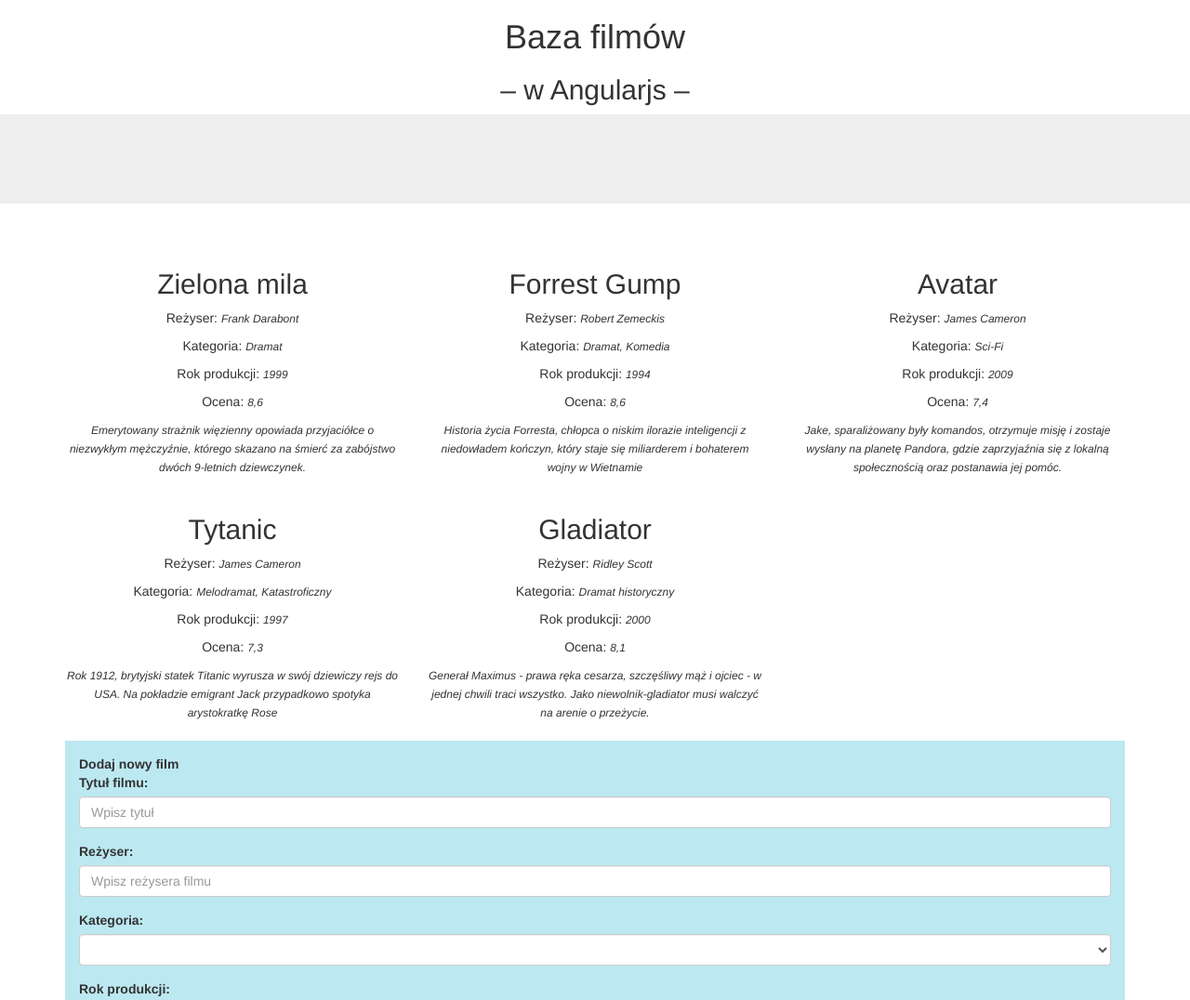
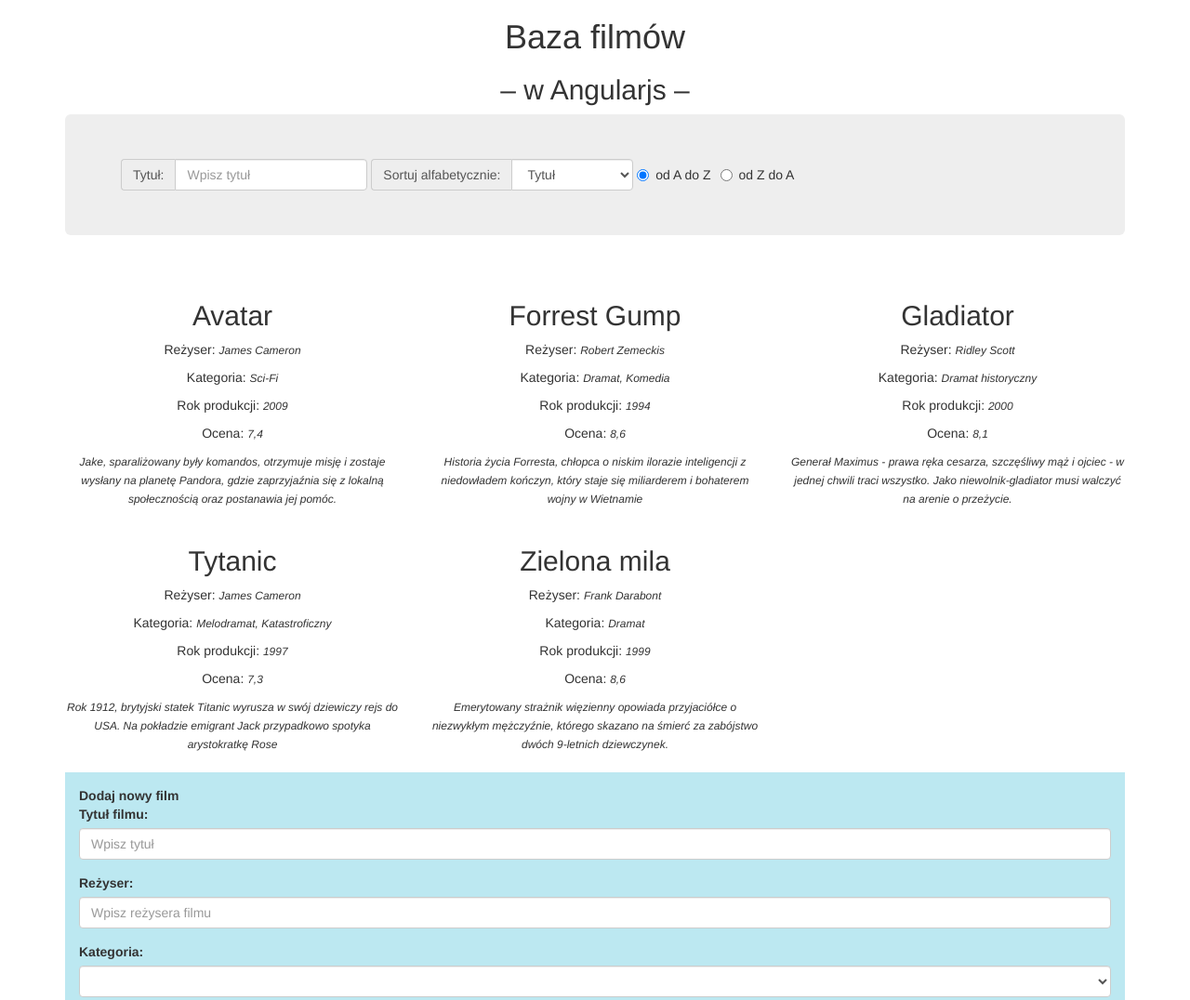
Before and after one commit to marlenanowicka/angularjs_testy, a plain HTML site: page index.html in a window 1280 px wide. Shown: the top 1076 px of the page at 93% size. Drawn offline with nearby package versions, Linux system fonts and the light colour scheme.

Commit message:
wersja z sortowaniem

```diff
--- a/css/main.css
+++ b/css/main.css
@@ -16,9 +16,9 @@ em {
 .ng-invalid.ng-dirty {
      border: 1px solid red;
  }
-.ng-valid.ng-dirty {
-    border: 1px solid forestgreen;
-}
 .dodaj textarea {
     width: 100%;
 }
+.ng-show {
+    color: red
+}
--- /dev/null
+++ b/sample_data/dane.json
@@ -0,0 +1 @@
+[{"tytul":"Zielona mila","slug":"zielona_mila","kategoria":"Dramat","rokProdukcji":"1999","ocena":"8,6","rezyser":"Frank Darabont","opis":"Emerytowany strażnik więzienny opowiada przyjaciółce o niezwykłym mężczyźnie, którego skazano na śmierć za zabójstwo dwóch 9-letnich dziewczynek."},{"tytul":"Forrest Gump","slug":"forrest_gump","kategoria":"Dramat, Komedia","rokProdukcji":"1994","ocena":"8,6","rezyser":"Robert Zemeckis","opis":"Historia życia Forresta, chłopca o niskim ilorazie inteligencji z niedowładem kończyn, który staje się miliarderem i bohaterem wojny w Wietnamie"},{"tytul":"Avatar","slug":"avatar","kategoria":"Sci-Fi","rokProdukcji":"2009","ocena":"7,4","rezyser":"James Cameron","opis":"Jake, sparaliżowany były komandos, otrzymuje misję i zostaje wysłany na planetę Pandora, gdzie zaprzyjaźnia się z lokalną społecznością oraz postanawia jej pomóc. "},{"tytul":"Tytanic","slug":"tytanic","kategoria":"Melodramat, Katastroficzny","rokProdukcji":"1997","ocena":"7,3","rezyser":"James Cameron","opis":"Rok 1912, brytyjski statek Titanic wyrusza w swój dziewiczy rejs do USA. Na pokładzie emigrant Jack przypadkowo spotyka arystokratkę Rose "},{"tytul":"Gladiator","slug":"gladiator","kategoria":"Dramat historyczny","rokProdukcji":"2000","ocena":"8,1","rezyser":"Ridley Scott","opis":"Generał Maximus - prawa ręka cesarza, szczęśliwy mąż i ojciec - w jednej chwili traci wszystko. Jako niewolnik-gladiator musi walczyć na arenie o przeżycie. "}]
--- a/scripts/app/filmy/filmy.html
+++ b/scripts/app/filmy/filmy.html
@@ -1,15 +1,38 @@
 <!--  Store Header  -->
-<header>
+<div class="container">
+    <header>
     <h1 class="text-center">Baza filmów</h1>
     <h2 class="text-center">– w Angularjs –</h2>
 </header>
 <div class="jumbotron">
-
+    <form class="form-inline">
+        <div class="input-group">
+            <div class="input-group-addon">Tytuł: </div>
+            <input ng-model="titlemovies" type="text" class="form-control" placeholder="Wpisz tytuł"/>
+        </div>
+        <div class="input-group">
+            <div class="input-group-addon">Sortuj alfabetycznie: </div>
+                <select ng-model="wybor" class="form-control">
+                    <option value="tytul">Tytuł</option>
+                    <option value="rezyser">Reżyser</option>
+                    <option value="kategoia">Kategoria</option>
+                    <option value="rokProdukcji">Rok produkcji</option>
+                    <option value="ocena">Ocena</option>
+                </select>
+        </div>
+            <div class="input-group">
+                <label class="radio-inline">
+                    <input type="radio" ng-model="sortowanie" name="sortowanie" checked="checked" /> od A do Z
+                </label>
+                <label class="radio-inline">
+                    <input type="radio" ng-model="sortowanie" value="odwrotnie" name="sortowanie" /> od Z do A
+                </label>
+            </div>
+    </form>
 
 </div>
-<div class="container">
     <div class="row">
-        <div class="col-md-4 text-center opis" ng-repeat="film in filmy">
+        <div class="col-md-4 text-center opis" ng-repeat="film in filmy | filter:titlemovies | orderBy:wybor:sortowanie">
             <h2>{{film.tytul}}</h2>
             <p> Reżyser: <em> {{film.rezyser}}</em></p>
             <p> Kategoria: <em> {{film.kategoria}}</em></p>
@@ -25,21 +48,37 @@
         <form name="Form" ng-controller="addFilmsController as filmCtrl" ng-submit="filmCtrl.addFilm(filmy)" novalidate>
             <!--  Review Form -->
             <fieldset class="form-group">
-               <label>Tytuł filmu: </label> <input ng-model="filmCtrl.film.tytul" type="text" class="form-control" title="tytulFilmu" placeholder="Wpisz tytuł" required/>
+               <label>Tytuł filmu: </label>
+                <span ng-show="Form.tytul.$dirty && Form.tytul.$error.required">wymagane</span>
+                <input ng-model="filmCtrl.film.tytul" name="tytul" type="text" class="form-control" title="tytulFilmu" placeholder="Wpisz tytuł" required/>
             </fieldset>
             <fieldset class="form-group">
-                <label>Reżyser: </label><input ng-model="filmCtrl.film.rezyser" type="text" class="form-control" placeholder="Wpisz reżysera filmu" title="RezyserFilmu" required/>
+                <label>Reżyser: </label>
+                <span ng-show="Form.rezyser.$dirty && Form.rezyser.$error.required">wymagane</span>
+                <input ng-model="filmCtrl.film.rezyser" name="rezyser" type="text" class="form-control" placeholder="Wpisz reżysera filmu" title="RezyserFilmu" required/>
             </fieldset>
             <fieldset class="form-group">
-                <label>Kategoria: </label><select ng-model="filmCtrl.film.kategoria"  class="form-control" title="RezyserFilmu" required>
-                <option ng-repeat="kategoria in kategorie" value="{{kategoria.id}}">{{kategoria.name}}</option>
-            </select>
+                <label>Kategoria: </label>
+                <span ng-show="Form.kategoria.$dirty && Form.kategoria.$error.required">wymagane</span>
+                <select ng-model="filmCtrl.film.kategoria"  name="kategoria" class="form-control" title="RezyserFilmu" required>
+                    <option ng-repeat="kategoria in kategorie" value="{{kategoria.name}}">{{kategoria.name}}</option>
+                </select>
             </fieldset>
             <fieldset class="form-group">
-                <label>Rok produkcji: </label><input minlength="4" maxlength="4" min="1900" max="2015" ng-model="filmCtrl.film.rokProdukcji" type="number" class="form-control" placeholder="Wpisz rok produkcji filmu" title="RokProdukcji" required />
+                <label>Rok produkcji: </label>
+                <span ng-show="Form.produkcja.$dirty && Form.produkcja.$error.required">wymagane</span>
+                <span ng-show="Form.produkcja.$dirty && Form.produkcja.$error.minlength">data jest za krótka</span>
+                <span ng-show="Form.produkcja.$dirty && Form.produkcja.$error.maxlength">data jest za długa</span>
+                <span ng-show="Form.produkcja.$dirty && Form.produkcja.$error.min">zła data. data nie może być pźniejsza niż 1900 rok</span>
+                <span ng-show="Form.produkcja.$dirty && Form.produkcja.$error.max">zła data. data nie może być wcześniejsza niż rok obecny</span>
+                <input minlength="4" maxlength="4" min="1900" max="2015" ng-model="filmCtrl.film.rokProdukcji" name="produkcja" type="number" class="form-control" placeholder="Wpisz rok produkcji filmu" title="RokProdukcji" required />
             </fieldset>
             <fieldset class="form-group">
-                <label>Ocena: </label><input ng-model="filmCtrl.film.ocena" min="0" max="10" type="number" class="form-control" placeholder="wpisz w skali od jednego do dziesięciu jak oceniasz film" title="Ocena" required/>
+                <label>Ocena: </label>
+                <span ng-show="Form.ocena.$dirty && Form.ocena.$error.required">wymagane</span>
+                <span ng-show="Form.ocena.$dirty && Form.ocena.$error.min">minimalna ocena to 1</span>
+                <span ng-show="Form.ocena.$dirty && Form.ocena.$error.max">maxymalna ocena to 10</span>
+                <input ng-model="filmCtrl.film.ocena" min="0" max="10" name="ocena" type="number" class="form-control" placeholder="wpisz w skali od 1 do 10 jak oceniasz film" title="Ocena" required/>
             </fieldset>
             <fieldset class="form-group">
                 <label>Opis filmu: </label><textarea ng-model="filmCtrl.film.opis" class="form-control" placeholder="Wpisz krótki opis filmu" title="OpisFilmu" required></textarea>
--- a/scripts/app/filmy/filmy.js
+++ b/scripts/app/filmy/filmy.js
@@ -10,61 +10,17 @@ angular.module('yellowjasmine.bazafilmow', ['ngRoute'])
                 redirectTo: '/baza/filmow'
             });
     }])
-.controller('filmsController',['$scope', function filmsController ($scope) {
-
-            $scope.filmy = [
-                {
-                    tytul : 'Zielona mila',
-                    slug : 'zielona_mila',
-                    kategoria: 'Dramat',
-                    rokProdukcji: '1999',
-                    ocena: '8,6',
-                    rezyser: 'Frank Darabont',
-                    opis: 'Emerytowany strażnik więzienny opowiada przyjaciółce o niezwykłym mężczyźnie, którego skazano na śmierć za zabójstwo dwóch 9-letnich dziewczynek.'
-                },
-
-                {
-                    tytul: 'Forrest Gump',
-                    slug: 'forrest_gump',
-                    kategoria: 'Dramat, Komedia',
-                    rokProdukcji: '1994',
-                    ocena: '8,6',
-                    rezyser: 'Robert Zemeckis',
-                    opis: 'Historia życia Forresta, chłopca o niskim ilorazie inteligencji z niedowładem kończyn, który staje się miliarderem i bohaterem wojny w Wietnamie'
-                },
-                {
-                    tytul: 'Avatar',
-                    slug: 'avatar',
-                    kategoria: 'Sci-Fi',
-                    rokProdukcji: '2009',
-                    ocena: '7,4',
-                    rezyser: 'James Cameron',
-                    opis: 'Jake, sparaliżowany były komandos, otrzymuje misję i zostaje wysłany na planetę Pandora, gdzie zaprzyjaźnia się z lokalną społecznością oraz postanawia jej pomóc. '
-                },
-                {
-                    tytul: 'Tytanic',
-                    slug: 'tytanic',
-                    kategoria: 'Melodramat, Katastroficzny',
-                    rokProdukcji: '1997',
-                    ocena: '7,3',
-                    rezyser: 'James Cameron',
-                    opis: 'Rok 1912, brytyjski statek Titanic wyrusza w swój dziewiczy rejs do USA. Na pokładzie emigrant Jack przypadkowo spotyka arystokratkę Rose '
-                },
-                {
-                    tytul: 'Gladiator',
-                    slug: 'gladiator',
-                    kategoria: 'Dramat historyczny',
-                    rokProdukcji: '2000',
-                    ocena: '8,1',
-                    rezyser: 'Ridley Scott',
-                    opis: 'Generał Maximus - prawa ręka cesarza, szczęśliwy mąż i ojciec - w jednej chwili traci wszystko. Jako niewolnik-gladiator musi walczyć na arenie o przeżycie. '
-                }
-            ];
+.controller('filmsController',['$scope', '$http', function filmsController ($scope, $http){
+        $http.get('sample_data/dane.json').success(function(data){
+            $scope.filmy = data;
+        });
+        $scope.wybor = "tytul";
 
         $scope.wyslij = function (filmy) {
             $scope.rezultatJSON = angular.toJson(filmy);
             $scope.przyciskDisabled = true;
         };
+
         $scope.kategorie = [
             {id: '1', name: 'komedia'},
             {id: '2', name: 'melodramat'},
@@ -72,6 +28,8 @@ angular.module('yellowjasmine.bazafilmow', ['ngRoute'])
             {id: '4', name: 'Katastroficzny'},
             {id: '5', name: 'Biograficzny'}
         ];
+
+
     }])
     .controller("addFilmsController", function(){
 
```
Also changed, not shown: scripts/app/filmy/dane.json (deleted, +0 -47 lines), 1 other file.
